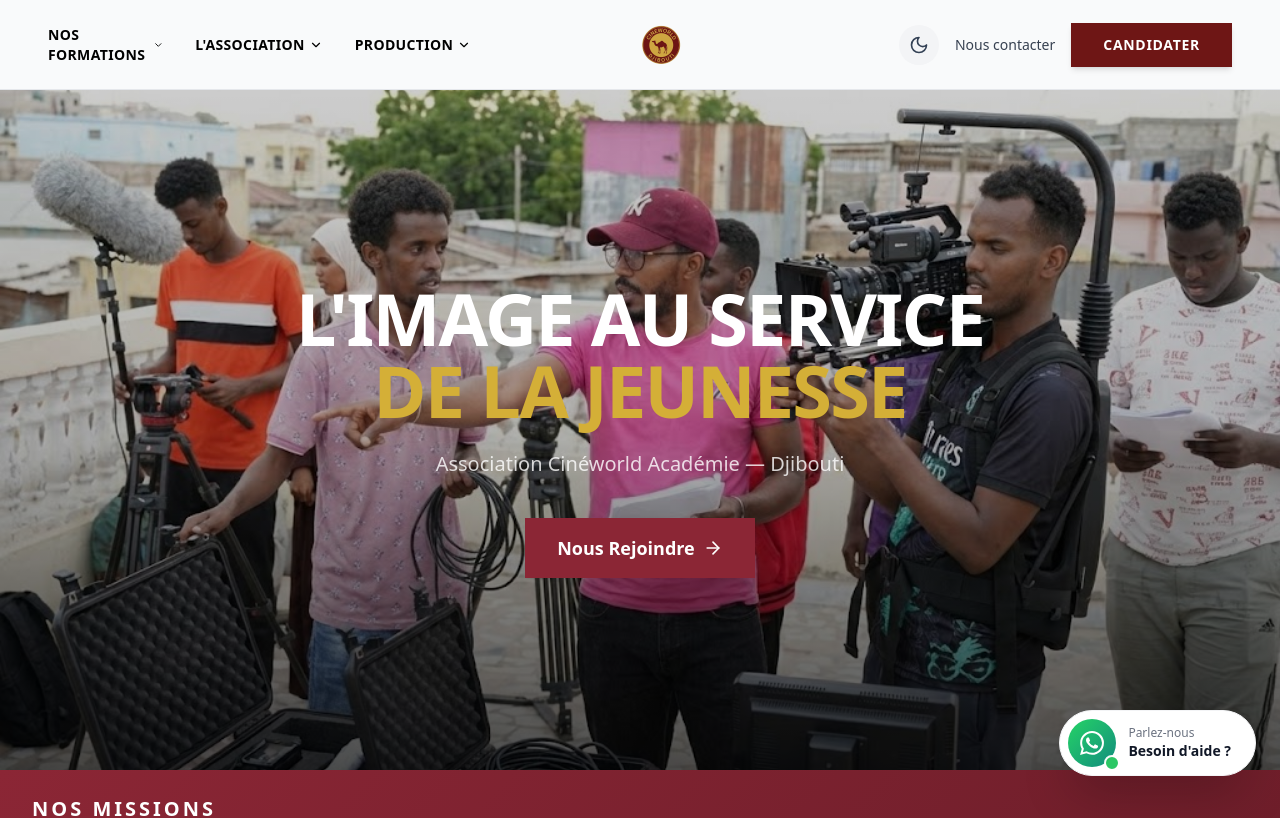
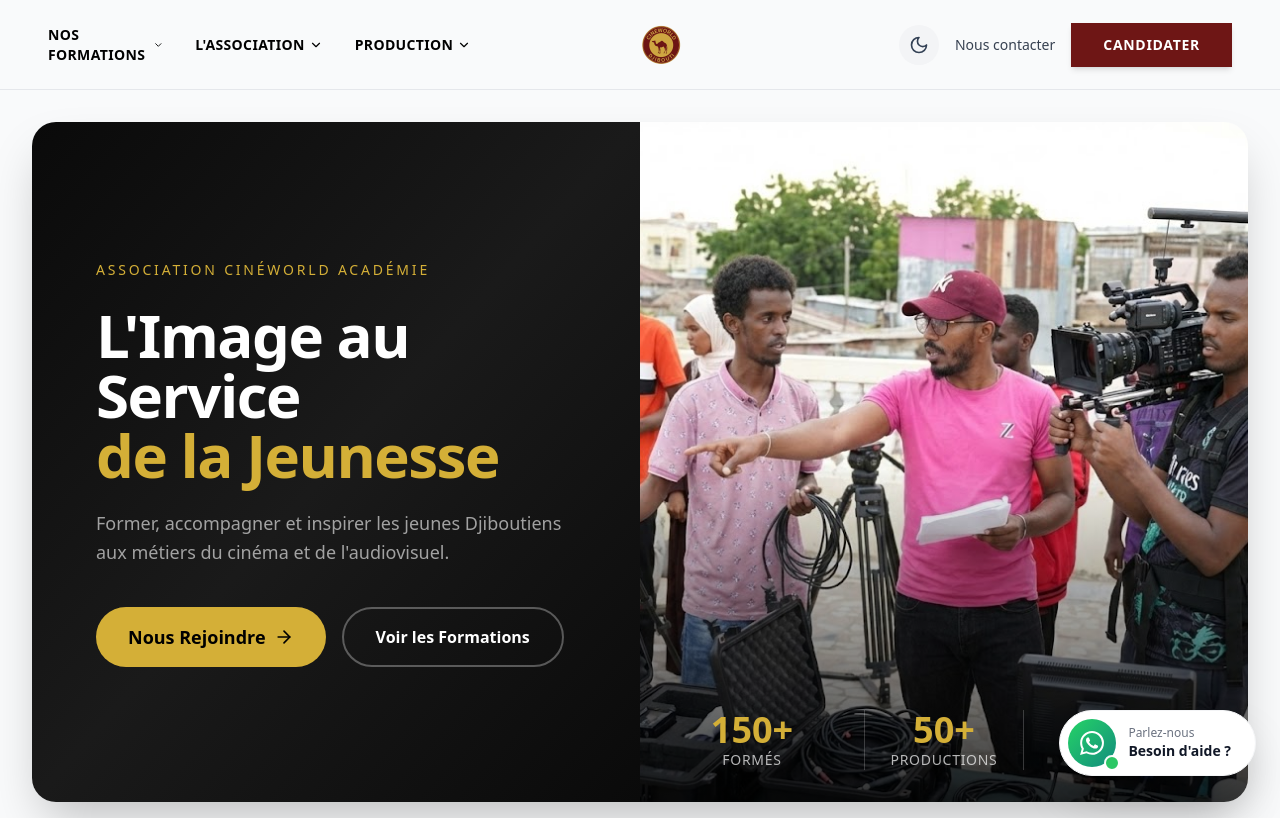
Before and after one commit to Willston125/studio, a Next.js app in the folder studio/: page /association in a window 1280 px wide. Shown: the top 818 px of the page. Built offline with nearby package versions, Linux system fonts and the light colour scheme.

Commit message:
mise a jour

```diff
--- a/studio/src/app/association/page.tsx
+++ b/studio/src/app/association/page.tsx
@@ -88,49 +88,101 @@ export default function AssociationPage() {
         <main className="bg-gray-50 text-gray-900 min-h-screen">
 
             {/* ═══════════════════════════════════════════════════════════════════ */}
-            {/* HERO - Full Width Image with Title */}
+            {/* HERO - Split Layout (Text Left, Image Right with Stats) */}
             {/* ═══════════════════════════════════════════════════════════════════ */}
-            <section className="relative h-[85vh] flex items-center justify-center overflow-hidden">
-                {/* Background Image */}
-                <div className="absolute inset-0">
-                    <Image src="/ultime.jpg" alt="Cinéworld Académie" fill className="object-cover" priority />
-                    <div className="absolute inset-0 bg-gradient-to-t from-black/70 via-black/30 to-black/20" />
-                </div>
+            <section className="p-4 md:p-8 bg-gray-50">
+                <div className="min-h-[85vh] grid md:grid-cols-2 rounded-3xl overflow-hidden shadow-2xl">
+                    {/* Left Side - Dark Background with Text */}
+                    <div className="bg-gradient-to-br from-[#0a0a0a] via-[#1a1a1a] to-[#0a0a0a] flex items-center px-8 md:px-16 py-20 md:py-0">
+                        <div className="max-w-xl">
+                            <motion.div
+                                initial={{ opacity: 0, y: 20 }}
+                                animate={{ opacity: 1, y: 0 }}
+                                transition={{ duration: 0.6 }}
+                                className="mb-6"
+                            >
+                                <span className="text-[#D4AF37] text-sm tracking-[0.2em] uppercase font-medium">
+                                    Association Cinéworld Académie
+                                </span>
+                            </motion.div>
 
-                {/* Content */}
-                <div className="relative z-10 text-center max-w-5xl mx-auto px-6">
                             <motion.h1
                                 initial={{ opacity: 0, y: 30 }}
                                 animate={{ opacity: 1, y: 0 }}
                                 transition={{ duration: 0.8, delay: 0.2 }}
-                        className="text-4xl md:text-6xl lg:text-7xl font-black text-white tracking-tight mb-6"
+                                className="text-4xl md:text-5xl lg:text-6xl font-black text-white tracking-tight mb-6 leading-tight"
                             >
-                        L'IMAGE AU SERVICE<br />
-                        <span className="text-[#D4AF37]">DE LA JEUNESSE</span>
+                                L'Image au Service<br />
+                                <span className="text-[#D4AF37]">de la Jeunesse</span>
                             </motion.h1>
 
                             <motion.p
                                 initial={{ opacity: 0 }}
                                 animate={{ opacity: 1 }}
-                        transition={{ duration: 0.8, delay: 0.5 }}
-                        className="text-lg md:text-xl text-white/80 max-w-2xl mx-auto mb-10"
+                                transition={{ duration: 0.8, delay: 0.4 }}
+                                className="text-lg text-white/60 mb-10 leading-relaxed"
                             >
-                        Association Cinéworld Académie — Djibouti
+                                Former, accompagner et inspirer les jeunes Djiboutiens aux métiers du cinéma et de l'audiovisuel.
                             </motion.p>
 
                             <motion.div
                                 initial={{ opacity: 0, y: 20 }}
                                 animate={{ opacity: 1, y: 0 }}
-                        transition={{ duration: 0.8, delay: 0.8 }}
+                                transition={{ duration: 0.8, delay: 0.6 }}
+                                className="flex flex-col sm:flex-row gap-4"
                             >
                                 <Link
                                     href="/inscription"
-                            className="inline-flex items-center gap-2 bg-[#8B2635] hover:bg-[#6e1e2a] text-white px-8 py-4 rounded-lg font-bold text-lg transition-all hover:scale-105"
+                                    className="inline-flex items-center justify-center gap-2 bg-[#D4AF37] hover:bg-[#B8860B] text-black px-8 py-4 rounded-full font-bold text-lg transition-all hover:scale-105"
                                 >
                                     Nous Rejoindre
                                     <ArrowRight size={20} />
                                 </Link>
+                                <Link
+                                    href="/formations"
+                                    className="inline-flex items-center justify-center gap-2 border-2 border-white/30 hover:border-white/60 text-white px-8 py-4 rounded-full font-semibold transition-all"
+                                >
+                                    Voir les Formations
+                                </Link>
                             </motion.div>
+                        </div>
+                    </div>
+
+                    {/* Right Side - Image with Stats Overlay */}
+                    <div className="relative min-h-[50vh] md:min-h-full">
+                        <Image
+                            src="/ultime.jpg"
+                            alt="Cinéworld Académie"
+                            fill
+                            className="object-cover"
+                            priority
+                        />
+                        {/* Gradient overlay for stats visibility */}
+                        <div className="absolute inset-0 bg-gradient-to-t from-black/80 via-transparent to-transparent" />
+
+                        {/* Stats at bottom */}
+                        <motion.div
+                            initial={{ opacity: 0, y: 30 }}
+                            animate={{ opacity: 1, y: 0 }}
+                            transition={{ duration: 0.8, delay: 0.8 }}
+                            className="absolute bottom-0 left-0 right-0 p-6 md:p-8"
+                        >
+                            <div className="grid grid-cols-3 gap-4 md:gap-8">
+                                <div className="text-center">
+                                    <div className="text-3xl md:text-4xl font-black text-[#D4AF37]">150+</div>
+                                    <div className="text-xs md:text-sm text-white/70 uppercase tracking-wider">Formés</div>
+                                </div>
+                                <div className="text-center border-x border-white/20">
+                                    <div className="text-3xl md:text-4xl font-black text-[#D4AF37]">50+</div>
+                                    <div className="text-xs md:text-sm text-white/70 uppercase tracking-wider">Productions</div>
+                                </div>
+                                <div className="text-center">
+                                    <div className="text-3xl md:text-4xl font-black text-[#D4AF37]">10</div>
+                                    <div className="text-xs md:text-sm text-white/70 uppercase tracking-wider">CDC Partenaires</div>
+                                </div>
+                            </div>
+                        </motion.div>
+                    </div>
                 </div>
             </section>
 
```
Lines whose indentation alone changed are shown as unchanged.
